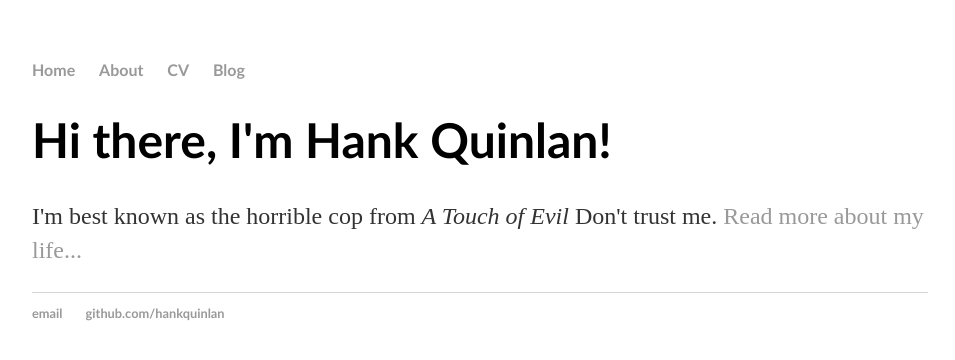
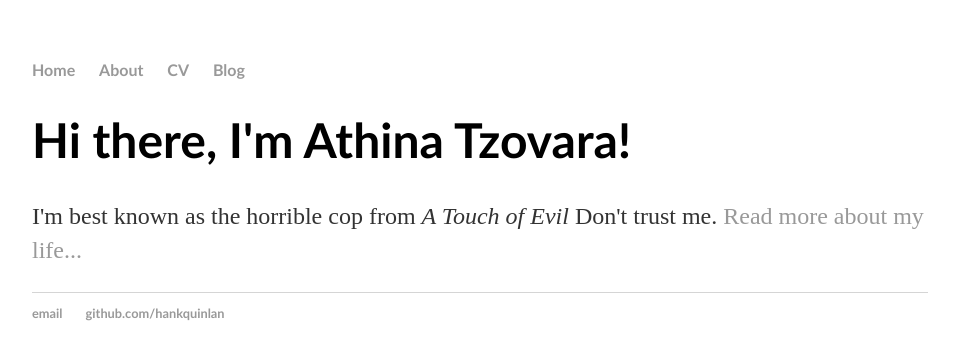
Before and after one commit to aath0/TryingOut, a Jekyll site: the page built from about/index.html, in a window 1280 px wide. Shown: the top 360 px of the page, without its empty margins (160-1115 px from the left). Built offline with Jekyll 4.4.1, drawn with Linux system fonts in a browser that asks for light colours.

Commit message:
Update index.html

```diff
--- a/about/index.html
+++ b/about/index.html
@@ -3,6 +3,6 @@ layout: default
 title: Athina Tzovara, about
 ---
 <div class="blurb">
-	<h1>Hi there, I'm Hank Quinlan!</h1>
+	<h1>Hi there, I'm Athina Tzovara!</h1>
 	<p>I'm best known as the horrible cop from <em>A Touch of Evil</em> Don't trust me. <a href="/about">Read more about my life...</a></p>
 </div><!-- /.blurb -->
```
